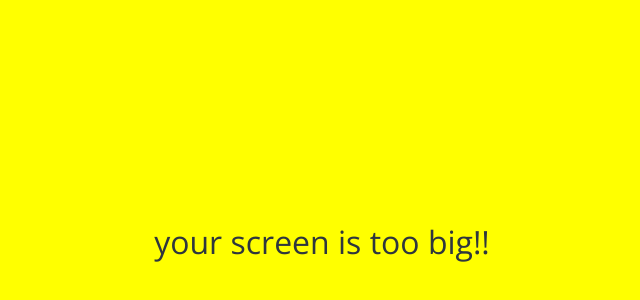
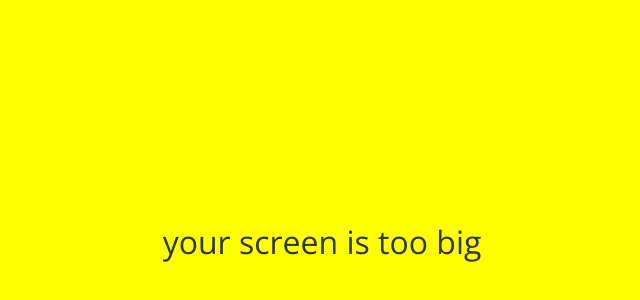
Before and after one commit to sunghun-oneman/kokoa-clone2021, a plain HTML site: page friends.html in a window 1280 px wide. Shown: the part 158-458 px from the top of the page, without its empty margins (318-958 px from the left). Drawn offline with nearby package versions, Linux system fonts and the light colour scheme; a web font is replaced by a local one.

Commit message:
!! delete

```diff
--- a/friends.html
+++ b/friends.html
@@ -85,7 +85,7 @@
     <i class="fas fa-comment"></i>
 </div>
 <div id="no-mobile">
-    <span>your screen is too big!! </span>
+    <span>your screen is too big </span>
 </div>
     <script src="https://kit.fontawesome.com/6478f529f2.js"crossorigin="anonymous">
     </script>
```
